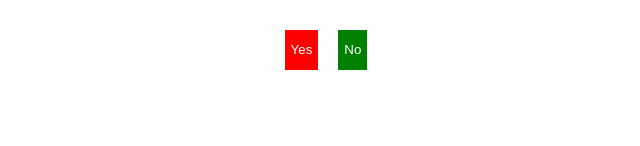
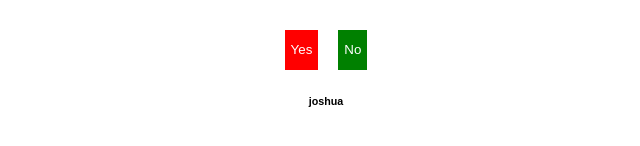
Before and after one commit to jshytc08/click-me-gbk, a plain HTML site: page index.html in a window 1280 px wide. Shown: the part 394-540 px from the top of the page, 314-954 px from the left. Drawn offline with Linux system fonts and the light colour scheme.

Commit message:
extra commit. will return later

```diff
--- a/index.html
+++ b/index.html
@@ -20,6 +20,9 @@
             <h2 id="success-message">Yehey, di na sya galit &#128536;</h2>
             <h3 id="love-message">I love you mahal &#128538;&#128538;</h3>
           </div>
+          <div class="extra">
+            <h6>joshua</h6>
+          </div>
     </div>
     <script src="script.js"></script>
 </body>
```
